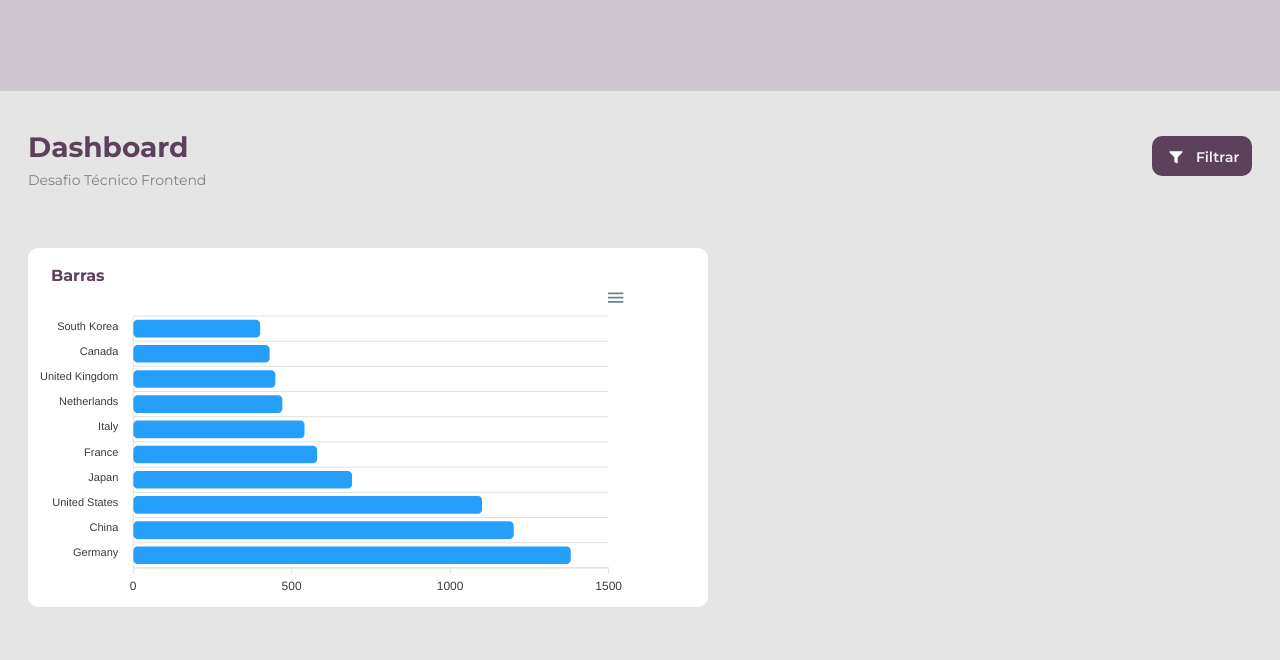
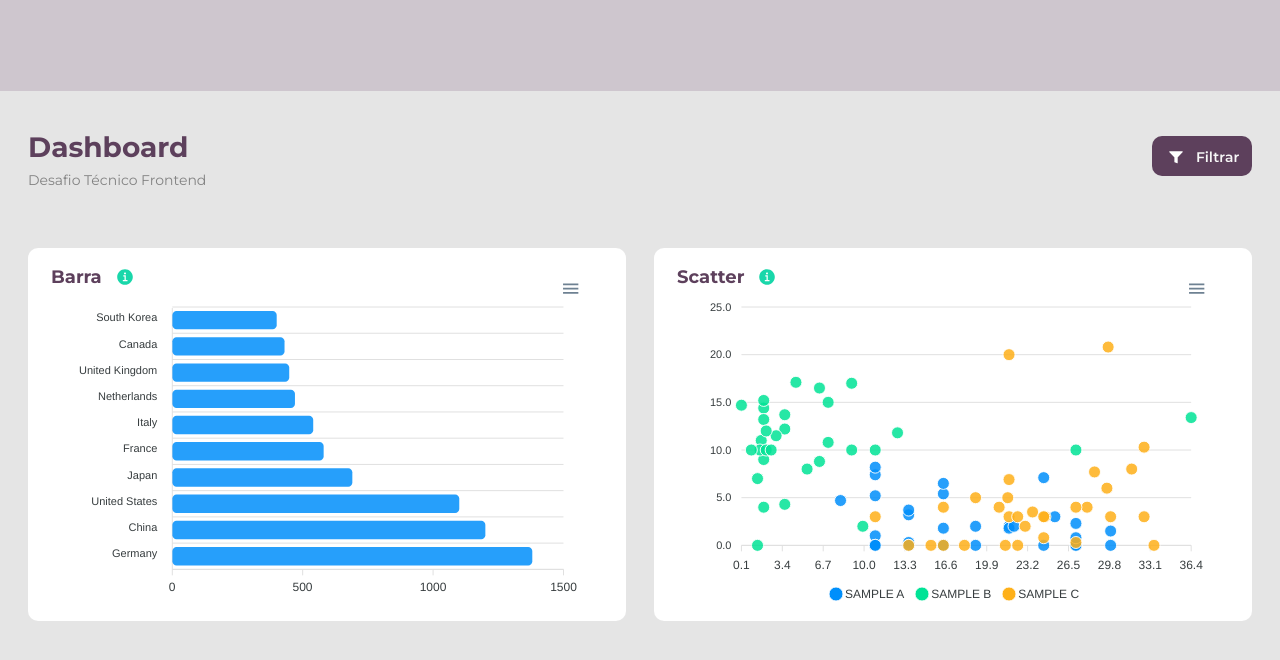
Before and after one commit to hernanbarrientos/dashboard, a React (Create React App) app: page / in a window 1280 px wide. Shown: the top 660 px of the page. Built offline with nearby package versions, Linux system fonts and the light colour scheme.

Commit message:
refatorando os componentes dos Graficos

```diff
--- a/src/App.js
+++ b/src/App.js
@@ -1,12 +1,10 @@
-import React from 'react';
-import Dashboard from './page/Dashboard';
-import Graphics from "../src/components/graphics/Graphics";
+import React from "react";
+import Dashboard from "./page/Dashboard";
 
 function App() {
   return (
     <div>
-      <Dashboard/>
-      {/* <Graphics/> */}
+      <Dashboard />
     </div>
   );
 }
--- a/src/components/card/Cardgraphic.js
+++ /dev/null
@@ -1,18 +0,0 @@
-import React from "react";
-import Graphics from "../graphics/Graphics";
-
-import { Container, Card, Title } from "./style";
-
-function Cardgraphic() {
-  return (
-    <Container>
-
-      <Card>
-      <Title>Barras</Title>
-        <Graphics />
-      </Card>
-    </Container>
-  );
-}
-
-export default Cardgraphic;
--- a/src/components/card/style.js
+++ /dev/null
@@ -1,33 +0,0 @@
-import styled from "styled-components";
-
-export const Container = styled.div`
-
-  border-radius: 10px;
-  background-color: white;
-  display: flex;
-flex-direction: column;
-justify-content: center;
-align-items: center;
-`;
-
-export const Card = styled.div`
-  height: 359px;
-  width: 680px;
-  display: block;
-  align-items: center;
-  align-content: center;
-  margin:auto;
-
-
-`;
-export const Title = styled.h3`
-font-family: Montserrat;
-font-size: 16px;
-font-style: normal;
-font-weight: 700;
-line-height: 20px;
-margin-left: 23px;
-margin-bottom:0;
-color: #5D405C;
-
-`
--- a/src/components/graphics/Graphics.js
+++ b/src/components/graphics/GraphicsBar.js
@@ -1,12 +1,13 @@
 import React, { useState } from "react";
 import Chart from "react-apexcharts";
+import { Container, Card, Title } from "./style";
+import icon from '../../icon/icon-i.svg'
 
-function Graphics() {
+function GraphicsBar() {
   const [options, setOptions] = useState({
     chart: {
       id: "basic-bar",
       type: "bar",
-      height: 350,
     },
     plotOptions: {
       bar: {
@@ -41,16 +42,25 @@
   ]);
 
   return (
-    <>
-      <Chart
-        options={options}
-        series={series}
-        type="bar"
-        width="89%"
-        height="89%"
-      />
-    </>
+    <Container>
+     <Title>
+       Barra
+       <img src={icon}/>
+       </Title>
+
+
+
+      <Card>
+        <Chart
+          options={options}
+          series={series}
+          type="bar"
+          width="100%"
+          height="100%"
+        />
+      </Card>
+    </Container>
   );
 }
 
-export default Graphics;
+export default GraphicsBar;
--- /dev/null
+++ b/src/components/graphics/GraphicsScatter.js
@@ -0,0 +1,68 @@
+import React, { useState } from "react";
+import Chart from "react-apexcharts";
+import { Container, Card, Title } from "./style";
+import icon from '../../icon/icon-i.svg'
+
+function GraphicsScatter() {
+  const [options, setOptions] = useState({
+    chart: {
+      height: 350,
+      type: 'scatter',
+      zoom: {
+        enabled: false,
+        type: 'xy'
+      }
+    },
+    xaxis: {
+      tickAmount: 10,
+      labels: {
+        formatter: function(val) {
+          return parseFloat(val).toFixed(1)
+        }
+      }
+    },
+    yaxis: {
+      tickAmount: 7
+    }
+
+  });
+  const [series, setSeries] = useState([
+    {
+      name: "SAMPLE A",
+              data: [
+              [16.4, 5.4], [21.7, 2], [25.4, 3], [19, 2], [10.9, 1], [13.6, 3.2], [10.9, 7.4], [10.9, 0], [10.9, 8.2], [16.4, 0], [16.4, 1.8], [13.6, 0.3], [13.6, 0], [29.9, 0], [27.1, 2.3], [16.4, 0], [13.6, 3.7], [10.9, 5.2], [16.4, 6.5], [10.9, 0], [24.5, 7.1], [10.9, 0], [8.1, 4.7], [19, 0], [21.7, 1.8], [27.1, 0], [24.5, 0], [27.1, 0], [29.9, 1.5], [27.1, 0.8], [22.1, 2]]
+            },{
+              name: "SAMPLE B",
+              data: [
+              [36.4, 13.4], [1.7, 11], [5.4, 8], [9, 17], [1.9, 4], [3.6, 12.2], [1.9, 14.4], [1.9, 9], [1.9, 13.2], [1.4, 7], [6.4, 8.8], [3.6, 4.3], [1.6, 10], [9.9, 2], [7.1, 15], [1.4, 0], [3.6, 13.7], [1.9, 15.2], [6.4, 16.5], [0.9, 10], [4.5, 17.1], [10.9, 10], [0.1, 14.7], [9, 10], [12.7, 11.8], [2.1, 10], [2.5, 10], [27.1, 10], [2.9, 11.5], [7.1, 10.8], [2.1, 12]]
+            },{
+              name: "SAMPLE C",
+              data: [
+              [21.7, 3], [23.6, 3.5], [24.6, 3], [29.9, 3], [21.7, 20], [23, 2], [10.9, 3], [28, 4], [27.1, 0.3], [16.4, 4], [13.6, 0], [19, 5], [22.4, 3], [24.5, 3], [32.6, 3], [27.1, 4], [29.6, 6], [31.6, 8], [21.6, 5], [20.9, 4], [22.4, 0], [32.6, 10.3], [29.7, 20.8], [24.5, 0.8], [21.4, 0], [21.7, 6.9], [28.6, 7.7], [15.4, 0], [18.1, 0], [33.4, 0], [16.4, 0]]
+            }
+  ]);
+
+  return (
+    <Container>
+
+      <Title>
+        Scatter
+        <img src={icon}/>
+        </Title>
+
+
+
+      <Card>
+        <Chart
+          options={options}
+          series={series}
+          type="scatter"
+          width="100%"
+          height="100%"
+        />
+      </Card>
+    </Container>
+  );
+}
+
+export default GraphicsScatter;
--- /dev/null
+++ b/src/components/graphics/style.js
@@ -0,0 +1,39 @@
+import styled from "styled-components";
+
+export const Container = styled.div`
+  border-radius: 10px;
+  background-color: white;
+  max-width: 680px;
+  width: 100%;
+  margin: 0 auto;
+
+`;
+
+export const Card = styled.div`
+  height: 330px;
+  margin: 14px 38px 14px 39px;
+`;
+
+export const Title = styled.h3`
+  font-family: Montserrat;
+  font-size: 18px;
+  font-weight: 700;
+  color: #5d405c;
+  margin-left: 23px;
+  margin-bottom: -25px;
+  display: flex;
+  align-content: center;
+
+  img{
+    margin-left: 15px;
+    align-content: center;
+    display: inline;
+    justify-content: center;
+
+
+  }
+`;
+
+export const ContainerTextIcon = styled.div`
+ padding-left:20px;
+`
--- a/src/page/Dashboard.js
+++ b/src/page/Dashboard.js
@@ -1,36 +1,36 @@
 import React from "react";
 import Header from "../components/header/Header";
-import { Container, Title, SubTitle, ButtonFilter, ContainerTextButton, ContainerGraphics } from "./style";
-import iconFilter from '../icon/icon-filter.svg';
-import Cardgraphic from "../components/card/Cardgraphic";
-import Graphics from "../components/graphics/Graphics";
+import {
+  Container,
+  Title,
+  SubTitle,
+  ButtonFilter,
+  ContainerTextButton,
+  ContainerGraphics,
+} from "./style";
+import iconFilter from "../icon/icon-filter.svg";
+import Graphicsbar from "../components/graphics/GraphicsBar";
+import GraphicsScatter from "../components/graphics/GraphicsScatter";
 
 function Dashboard() {
   return (
     <>
       <Header />
       <Container>
-
         <ContainerTextButton>
           <div>
             <Title> Dashboard </Title>
             <SubTitle>Desafio Técnico Frontend </SubTitle>
           </div>
-      <ButtonFilter><img src={iconFilter}/></ButtonFilter>
+          <ButtonFilter>
+            <img src={iconFilter} />
+          </ButtonFilter>
         </ContainerTextButton>
 
         <ContainerGraphics>
-      <Cardgraphic/>
-
-
-
-
-
-
+          <Graphicsbar />
+          <GraphicsScatter />
         </ContainerGraphics>
-
-
-
       </Container>
     </>
   );
```
Also changed, not shown: src/index.js (+4 -7 lines), src/icon/icon-i.svg (added), src/logo.svg (deleted). Lines whose indentation alone changed are shown as unchanged.
